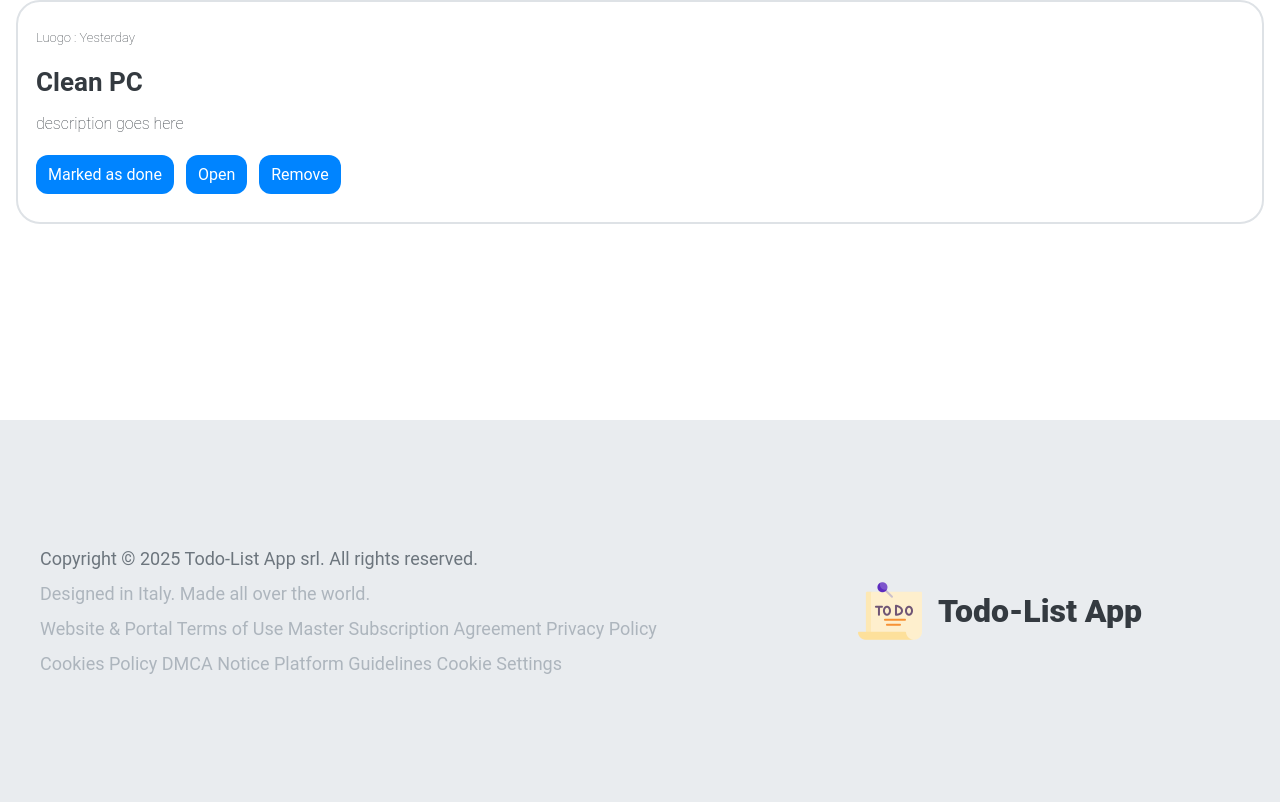
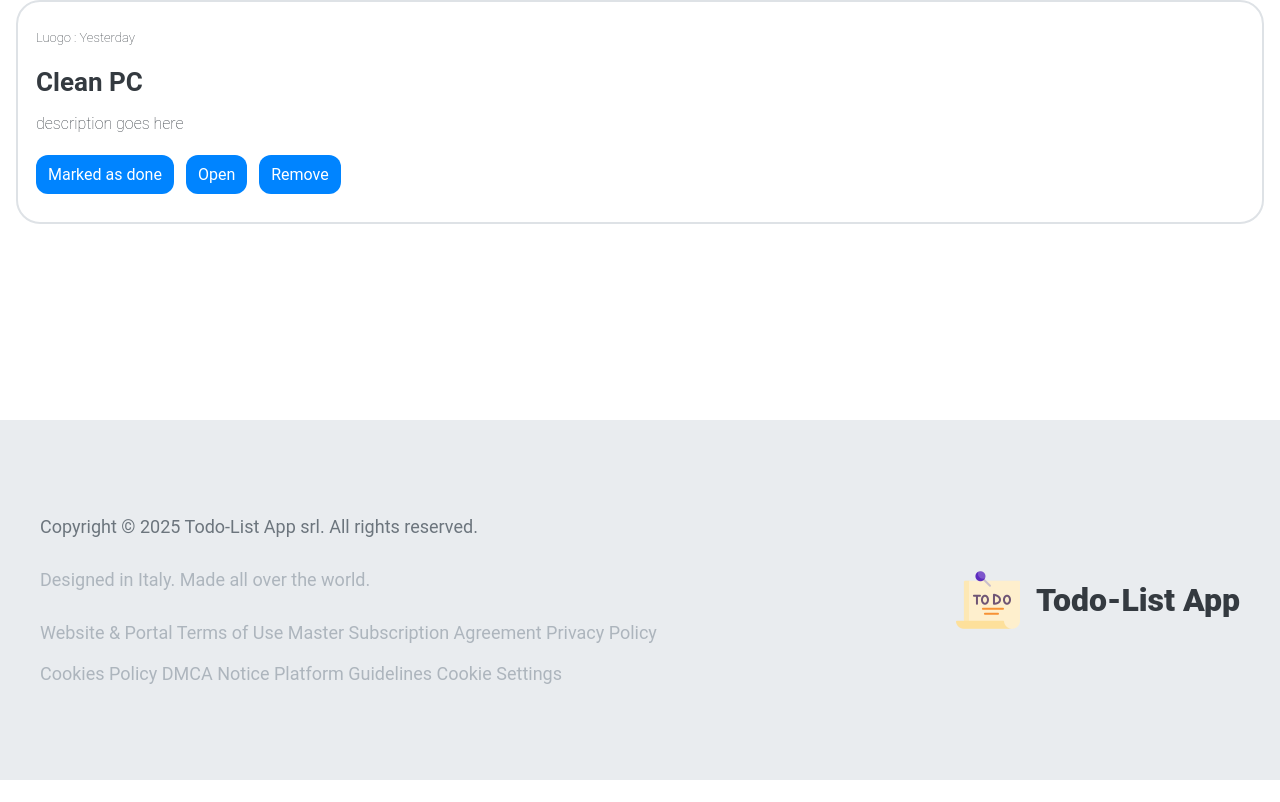
Before and after one commit to RiccardoParrino/ToDoApp, an Angular app in the folder frontend/todo/: page / in a window 1280 px wide. Shown: the part 2273-3075 px from the top of the page. After the commit the page ends 3053 px from the top, so only its background shows below. Built offline with nearby package versions, Linux system fonts and the light colour scheme.

Commit message:
better footer

```diff
--- a/frontend/todo/src/app/footer/footer.css
+++ b/frontend/todo/src/app/footer/footer.css
@@ -10,7 +10,7 @@
     align-items: center;
     max-width: 1200px;
     margin: 0px auto;
-    padding: 128px 0px;
+    padding: 96px 0px;
     width: 100%;
 }
 
@@ -19,7 +19,7 @@
     flex-direction: column;
     justify-content: center;
     align-items: flex-start;
-    row-gap: 14px;
+    row-gap: 32px;
     width: 60%;
 }
 
@@ -29,11 +29,19 @@
     font-weight: 400;
 }
 
+.last-row-container {
+    display: flex;
+    flex-direction: column;
+    justify-content: center;
+    align-items: flex-start;
+    row-gap: 20px;
+}
+
 .left-footer-container {
     display: flex;
     flex-direction: row;
     align-items: center;
-    justify-content: center;
+    justify-content: flex-end;
     column-gap: 16px;
     width: 40%;
 }
--- a/frontend/todo/src/app/footer/footer.html
+++ b/frontend/todo/src/app/footer/footer.html
@@ -3,8 +3,10 @@
         <div class="right-footer-container">
             <p style="color: #6c757d;">Copyright © 2025 Todo-List App srl. All rights reserved.</p>
             <p>Designed in Italy. Made all over the world.</p>
-            <p>Website & Portal Terms of Use Master Subscription Agreement Privacy Policy</p>
-            <p>Cookies Policy DMCA Notice Platform Guidelines Cookie Settings</p>
+            <div class="last-row-container">
+                <p>Website & Portal Terms of Use Master Subscription Agreement Privacy Policy</p>
+                <p>Cookies Policy DMCA Notice Platform Guidelines Cookie Settings</p>
+            </div>
         </div>
         <div class="left-footer-container">
             <img class="footer-img" src="assets/to-do-list.png" alt="">
```
